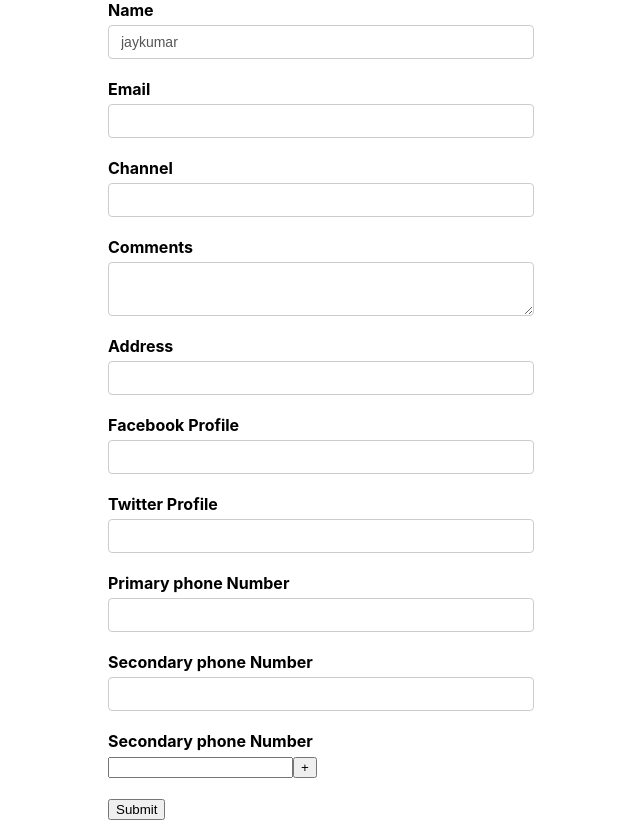
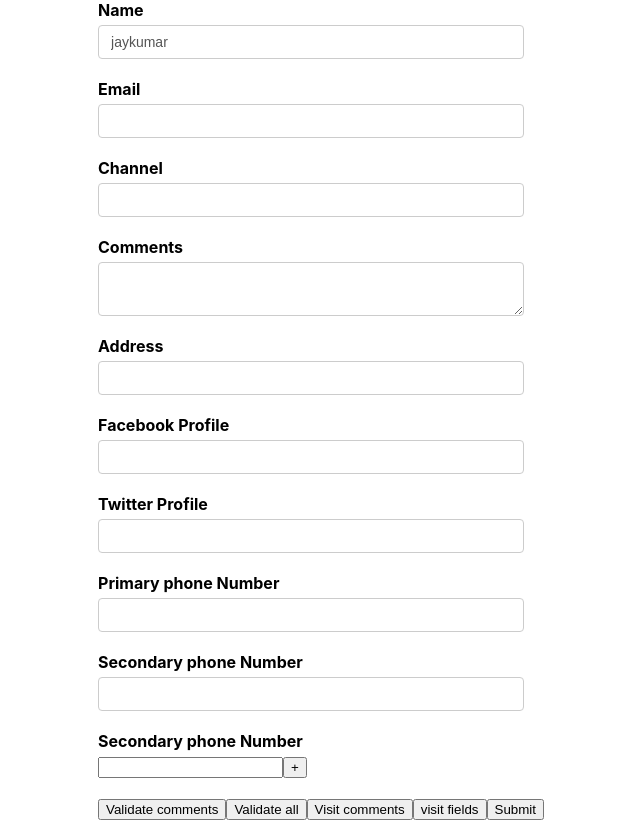
Before and after one commit to jaybamania/ReactJS, a React (Create React App) app: page / in a window 1280 px wide. Shown: the whole page, without its empty margins (319-959 px from the left). Built offline with nearby package versions, Linux system fonts and the light colour scheme.

Commit message:
Manually Trigerring-Validation

```diff
--- a/src/Components/YoutubeForm.js
+++ b/src/Components/YoutubeForm.js
@@ -56,6 +56,10 @@ function YoutubeForm() {
             // validateOnChange={false}
             // validateOnBlur={false}
         >
+            {
+                formik =>{
+                    console.log('Formik Props : ',formik)
+                    return (
                         <Form>
                         <div className='form-control'>
                             <label htmlFor='name'>Name</label>
@@ -146,9 +150,21 @@ function YoutubeForm() {
                                 }
                             </FieldArray>
                         </div>
-
+                        <button type='button' onClick={()=> formik.validateField('comments')}>Validate comments</button>
+                        <button type='button' onClick={()=> formik.validateForm()}>Validate all</button>
+                        <button type='button' onClick={()=> formik.setFieldTouched('comments')}>Visit comments</button>
+                        <button type='button' onClick={()=> formik.setTouched({
+                            name:true,
+                            email : true,
+                            channel : true,
+                            comments : true
+                        })}>visit fields</button>
                         <button type='submit'>Submit</button>
                     </Form>
+                    )
+                }
+            }
+
         </Formik>
     )
 }
```
Lines whose indentation alone changed are shown as unchanged.
